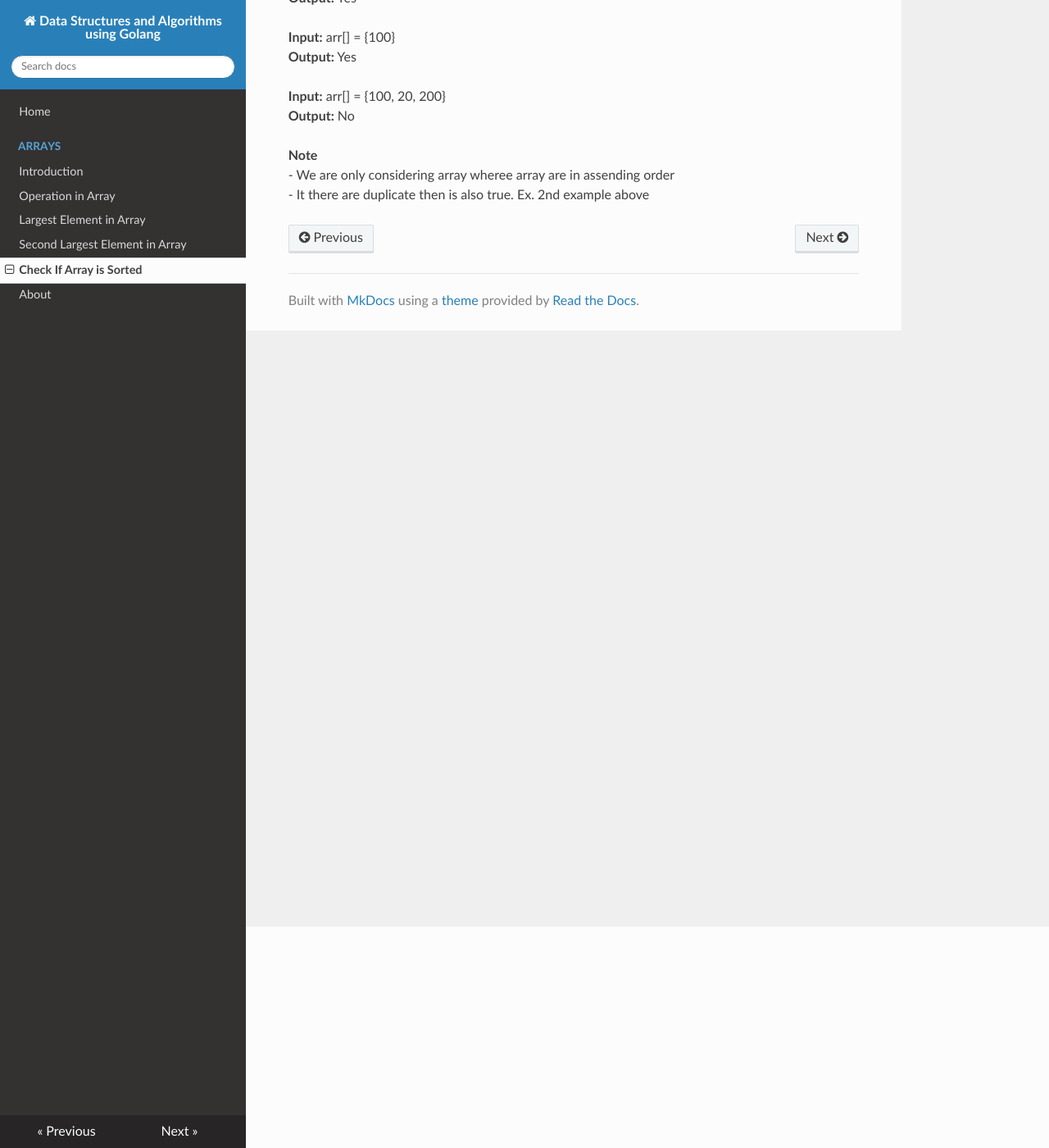
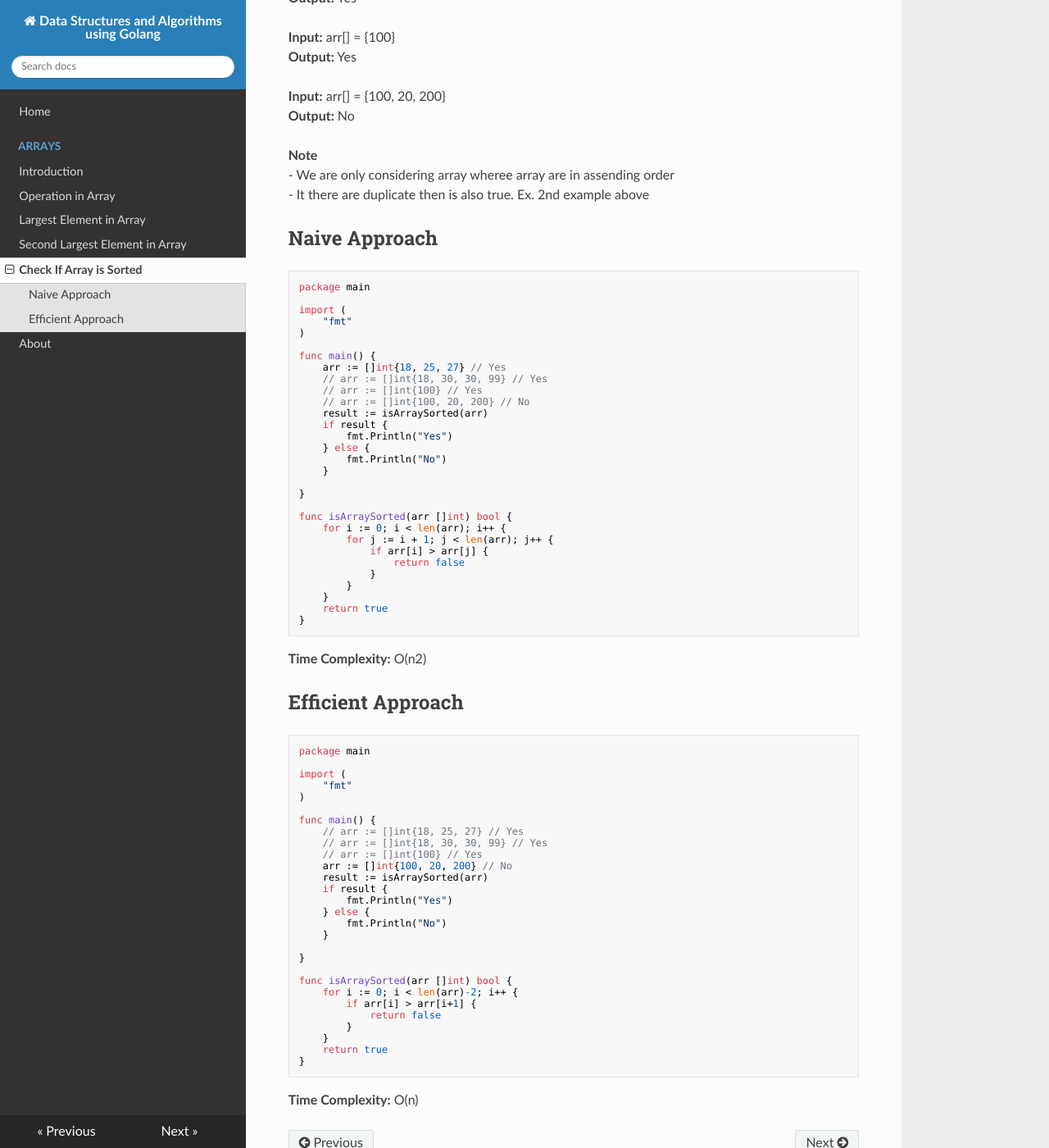
Before and after one commit to prithvipal/golang-dsa, an MkDocs documentation site: the page built from docs/array/is_array_sorted.md, in a window 1280 px wide and 1400 px high, scrolled down 270 px. Shown: the whole window at 82% size. Built offline with MkDocs 1.6.1, drawn with Linux system fonts in a browser that asks for light colours; nearby versions of some CDN libraries.

Commit message:
Check if array is sorted

````diff
--- a/docs/array/is_array_sorted.md
+++ b/docs/array/is_array_sorted.md
@@ -16,3 +16,76 @@
 **Note** <br>
 - We are only considering array wheree array are in assending order <br>
 - It there are duplicate then is also true. Ex. 2nd example above
+
+## Naive Approach
+
+
+```
+package main
+
+import (
+	"fmt"
+)
+
+func main() {
+	arr := []int{18, 25, 27} // Yes
+	// arr := []int{18, 30, 30, 99} // Yes
+	// arr := []int{100} // Yes
+	// arr := []int{100, 20, 200} // No
+	result := isArraySorted(arr)
+	if result {
+		fmt.Println("Yes")
+	} else {
+		fmt.Println("No")
+	}
+
+}
+
+func isArraySorted(arr []int) bool {
+	for i := 0; i < len(arr); i++ {
+		for j := i + 1; j < len(arr); j++ {
+			if arr[i] > arr[j] {
+				return false
+			}
+		}
+	}
+	return true
+}
+```
+
+**Time Complexity:** O(n2)
+
+## Efficient Approach
+
+```
+package main
+
+import (
+	"fmt"
+)
+
+func main() {
+	// arr := []int{18, 25, 27} // Yes
+	// arr := []int{18, 30, 30, 99} // Yes
+	// arr := []int{100} // Yes
+	arr := []int{100, 20, 200} // No
+	result := isArraySorted(arr)
+	if result {
+		fmt.Println("Yes")
+	} else {
+		fmt.Println("No")
+	}
+
+}
+
+func isArraySorted(arr []int) bool {
+	for i := 0; i < len(arr)-2; i++ {
+		if arr[i] > arr[i+1] {
+			return false
+		}
+	}
+	return true
+}
+```
+
+**Time Complexity:** O(n)
````
Also changed, not shown: docs/array/second_largest_element.md (+2 -0 lines).
